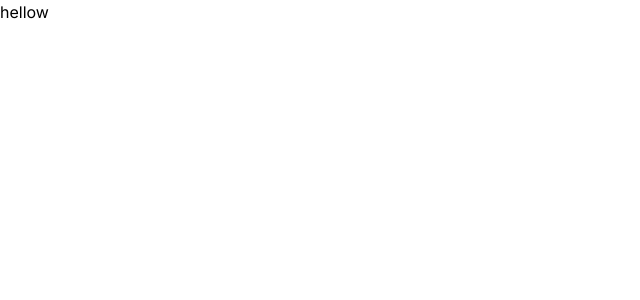
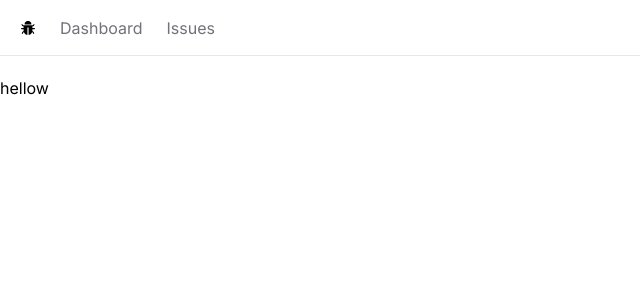
Before and after one commit to Hossein1324/Issue-Tracker, a Next.js app: page / in a window 1280 px wide. Shown: the top 300 px of the page, without its empty margins (0-640 px from the left). Built offline with nearby package versions, Linux system fonts and the light colour scheme.

Commit message:
Build the NavBar

```diff
--- /dev/null
+++ b/app/NavBar.tsx
@@ -0,0 +1,25 @@
+import Link from 'next/link'
+import React from 'react'
+import { AiFillBug } from 'react-icons/ai';
+
+const NavBar = () => {
+    const links = [
+        { label: 'Dashboard', href: '/' },
+        { label: 'Issues', href: '/issues' },
+    ]
+
+    return (
+        <nav className='flex space-x-6 border-b mb-5 px-5 h-14 items-center'>
+            <Link href="/"><AiFillBug /></Link>
+            <ul className='flex space-x-6'>
+                {links.map(link =>
+                    <Link
+                        key={link.href}
+                        className='text-zinc-500 hover:text-zinc-800 transition-colors'
+                        href={link.href}>{link.label}</Link>)}
+            </ul>
+        </nav>
+    )
+}
+
+export default NavBar
--- a/app/layout.tsx
+++ b/app/layout.tsx
@@ -1,6 +1,7 @@
 import './globals.css'
 import type { Metadata } from 'next'
 import { Inter } from 'next/font/google'
+import NavBar from './NavBar'
 
 const inter = Inter({ subsets: ['latin'] })
 
@@ -16,7 +17,11 @@ export default function RootLayout({
 }) {
   return (
     <html lang="en">
-      <body className={inter.className}>{children}</body>
+
+      <body className={inter.className}>
+        <NavBar />
+        <main> {children}</main>
+      </body>
     </html>
   )
 }
--- a/package.json
+++ b/package.json
@@ -19,6 +19,7 @@
     "postcss": "8.4.47",
     "react": "18.3.1",
     "react-dom": "18.3.1",
+    "react-icons": "^5.3.0",
     "tailwindcss": "3.4.13",
     "typescript": "5.6.2"
   }
```
Also changed, not shown: 1 other file (tests, documents, lock files or other folders).
